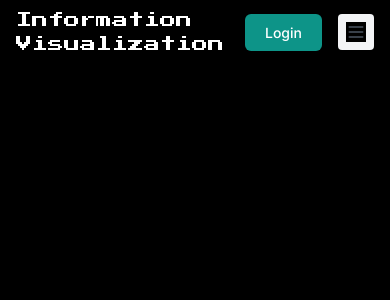
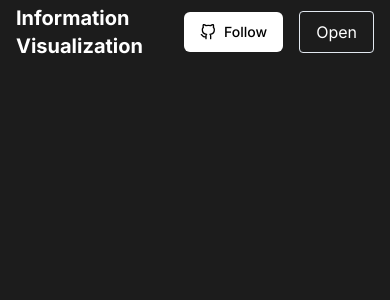
Before and after one commit to thelordzeus/info-viz, a Next.js app: page / in a window 390 px wide. Shown: the top 300 px of the page. Built offline with nearby package versions, Linux system fonts and the light colour scheme.

Commit message:
feat: added navbar

```diff
--- a/app/globals.css
+++ b/app/globals.css
@@ -78,7 +78,7 @@
 }
 
 * {
-  background-color: black;
+  background-color: #1c1c1c;
 }
 
 @font-face {
--- a/components/layouts/Navbar.jsx
+++ b/components/layouts/Navbar.jsx
@@ -1,11 +1,24 @@
+import { Button } from "@/components/ui/button";
+import { FiGithub } from "react-icons/fi";
+import {
+  DropdownMenu,
+  DropdownMenuContent,
+  DropdownMenuItem,
+  DropdownMenuLabel,
+  DropdownMenuSeparator,
+  DropdownMenuTrigger,
+} from "@/components/ui/dropdown-menu";
+
 export default function Navbar() {
   return (
-    <header className="bg-black">
+    <header className="bg-white">
       <div className="mx-auto max-w-screen-xl px-4 sm:px-6 lg:px-8">
         <div className="flex h-16 items-center justify-between">
           <div className="md:flex md:items-center md:gap-12">
-            <a className="block text-white font-title" href="/">
-              <span className="">Information Visualization</span>
+            <a className="block " href="/">
+              <span className="text-white font-bold text-xl ">
+                Information Visualization
+              </span>
             </a>
           </div>
 
@@ -14,7 +27,7 @@
               <ul className="flex items-center gap-6 text-sm">
                 <li>
                   <a
-                    className="text-gray-500 transition hover:text-gray-500/75"
+                    className="text-white transition hover:bg-white hover:text-black px-4 py-3 rounded-md"
                     href="/"
                   >
                     About
@@ -23,7 +36,7 @@
 
                 <li>
                   <a
-                    className="text-gray-500 transition hover:text-gray-500/75"
+                    className="text-white transition hover:bg-white hover:text-black px-4 py-3 rounded-md"
                     href="/"
                   >
                     Experiments
@@ -35,40 +48,22 @@
 
           <div className="flex items-center gap-4">
             <div className="sm:flex sm:gap-4">
-              <a
-                className="rounded-md bg-teal-600 px-5 py-2.5 text-sm font-medium text-white shadow"
-                href="/"
-              >
-                Login
-              </a>
-
-              <div className="hidden sm:flex">
-                <a
-                  className="rounded-md bg-gray-100 px-5 py-2.5 text-sm font-medium text-teal-600"
-                  href="/"
-                >
-                  Register
-                </a>
-              </div>
+              <Button className="bg-white hover:bg-white">
+                <FiGithub className="mr-2 h-4 w-4 bg-white text-black" />{" "}
+                <span className="text-black bg-white">Follow</span>
+              </Button>
             </div>
 
             <div className="block md:hidden">
-              <button className="rounded bg-gray-100 p-2 text-gray-600 transition hover:text-gray-600/75">
-                <svg
-                  xmlns="http://www.w3.org/2000/svg"
-                  className="h-5 w-5"
-                  fill="none"
-                  viewBox="0 0 24 24"
-                  stroke="currentColor"
-                  strokeWidth="2"
-                >
-                  <path
-                    strokeLinecap="round"
-                    strokeLinejoin="round"
-                    d="M4 6h16M4 12h16M4 18h16"
-                  />
-                </svg>
-              </button>
+              <DropdownMenu className="bg-[##1c1c1c]">
+                <DropdownMenuTrigger className="text-white rounded border px-4 py-2">
+                  Open
+                </DropdownMenuTrigger>
+                <DropdownMenuContent className="bg-[##1c1c1c] text-white">
+                  <DropdownMenuItem>About</DropdownMenuItem>
+                  <DropdownMenuItem>Experiments</DropdownMenuItem>
+                </DropdownMenuContent>
+              </DropdownMenu>
             </div>
           </div>
         </div>
--- /dev/null
+++ b/components/ui/button.jsx
@@ -0,0 +1,47 @@
+import * as React from "react"
+import { Slot } from "@radix-ui/react-slot"
+import { cva } from "class-variance-authority";
+
+import { cn } from "@/lib/utils"
+
+const buttonVariants = cva(
+  "inline-flex items-center justify-center rounded-md text-sm font-medium ring-offset-background transition-colors focus-visible:outline-none focus-visible:ring-2 focus-visible:ring-ring focus-visible:ring-offset-2 disabled:pointer-events-none disabled:opacity-50",
+  {
+    variants: {
+      variant: {
+        default: "bg-primary text-primary-foreground hover:bg-primary/90",
+        destructive:
+          "bg-destructive text-destructive-foreground hover:bg-destructive/90",
+        outline:
+          "border border-input bg-background hover:bg-accent hover:text-accent-foreground",
+        secondary:
+          "bg-secondary text-secondary-foreground hover:bg-secondary/80",
+        ghost: "hover:bg-accent hover:text-accent-foreground",
+        link: "text-primary underline-offset-4 hover:underline",
+      },
+      size: {
+        default: "h-10 px-4 py-2",
+        sm: "h-9 rounded-md px-3",
+        lg: "h-11 rounded-md px-8",
+        icon: "h-10 w-10",
+      },
+    },
+    defaultVariants: {
+      variant: "default",
+      size: "default",
+    },
+  }
+)
+
+const Button = React.forwardRef(({ className, variant, size, asChild = false, ...props }, ref) => {
+  const Comp = asChild ? Slot : "button"
+  return (
+    (<Comp
+      className={cn(buttonVariants({ variant, size, className }))}
+      ref={ref}
+      {...props} />)
+  );
+})
+Button.displayName = "Button"
+
+export { Button, buttonVariants }
--- /dev/null
+++ b/components/ui/dropdown-menu.jsx
@@ -0,0 +1,157 @@
+"use client"
+
+import * as React from "react"
+import * as DropdownMenuPrimitive from "@radix-ui/react-dropdown-menu"
+import { Check, ChevronRight, Circle } from "lucide-react"
+
+import { cn } from "@/lib/utils"
+
+const DropdownMenu = DropdownMenuPrimitive.Root
+
+const DropdownMenuTrigger = DropdownMenuPrimitive.Trigger
+
+const DropdownMenuGroup = DropdownMenuPrimitive.Group
+
+const DropdownMenuPortal = DropdownMenuPrimitive.Portal
+
+const DropdownMenuSub = DropdownMenuPrimitive.Sub
+
+const DropdownMenuRadioGroup = DropdownMenuPrimitive.RadioGroup
+
+const DropdownMenuSubTrigger = React.forwardRef(({ className, inset, children, ...props }, ref) => (
+  <DropdownMenuPrimitive.SubTrigger
+    ref={ref}
+    className={cn(
+      "flex cursor-default select-none items-center rounded-sm px-2 py-1.5 text-sm outline-none focus:bg-slate-100 data-[state=open]:bg-slate-100 dark:focus:bg-slate-800 dark:data-[state=open]:bg-slate-800",
+      inset && "pl-8",
+      className
+    )}
+    {...props}>
+    {children}
+    <ChevronRight className="ml-auto h-4 w-4" />
+  </DropdownMenuPrimitive.SubTrigger>
+))
+DropdownMenuSubTrigger.displayName =
+  DropdownMenuPrimitive.SubTrigger.displayName
+
+const DropdownMenuSubContent = React.forwardRef(({ className, ...props }, ref) => (
+  <DropdownMenuPrimitive.SubContent
+    ref={ref}
+    className={cn(
+      "z-50 min-w-[8rem] overflow-hidden rounded-md border border-slate-200 bg-white p-1 text-slate-950 shadow-lg data-[state=open]:animate-in data-[state=closed]:animate-out data-[state=closed]:fade-out-0 data-[state=open]:fade-in-0 data-[state=closed]:zoom-out-95 data-[state=open]:zoom-in-95 data-[side=bottom]:slide-in-from-top-2 data-[side=left]:slide-in-from-right-2 data-[side=right]:slide-in-from-left-2 data-[side=top]:slide-in-from-bottom-2 dark:border-slate-800 dark:bg-slate-950 dark:text-slate-50",
+      className
+    )}
+    {...props} />
+))
+DropdownMenuSubContent.displayName =
+  DropdownMenuPrimitive.SubContent.displayName
+
+const DropdownMenuContent = React.forwardRef(({ className, sideOffset = 4, ...props }, ref) => (
+  <DropdownMenuPrimitive.Portal>
+    <DropdownMenuPrimitive.Content
+      ref={ref}
+      sideOffset={sideOffset}
+      className={cn(
+        "z-50 min-w-[8rem] overflow-hidden rounded-md border border-slate-200 bg-white p-1 text-slate-950 shadow-md data-[state=open]:animate-in data-[state=closed]:animate-out data-[state=closed]:fade-out-0 data-[state=open]:fade-in-0 data-[state=closed]:zoom-out-95 data-[state=open]:zoom-in-95 data-[side=bottom]:slide-in-from-top-2 data-[side=left]:slide-in-from-right-2 data-[side=right]:slide-in-from-left-2 data-[side=top]:slide-in-from-bottom-2 dark:border-slate-800 dark:bg-slate-950 dark:text-slate-50",
+        className
+      )}
+      {...props} />
+  </DropdownMenuPrimitive.Portal>
+))
+DropdownMenuContent.displayName = DropdownMenuPrimitive.Content.displayName
+
+const DropdownMenuItem = React.forwardRef(({ className, inset, ...props }, ref) => (
+  <DropdownMenuPrimitive.Item
+    ref={ref}
+    className={cn(
+      "relative flex cursor-default select-none items-center rounded-sm px-2 py-1.5 text-sm outline-none transition-colors focus:bg-slate-100 focus:text-slate-900 data-[disabled]:pointer-events-none data-[disabled]:opacity-50 dark:focus:bg-slate-800 dark:focus:text-slate-50",
+      inset && "pl-8",
+      className
+    )}
+    {...props} />
+))
+DropdownMenuItem.displayName = DropdownMenuPrimitive.Item.displayName
+
+const DropdownMenuCheckboxItem = React.forwardRef(({ className, children, checked, ...props }, ref) => (
+  <DropdownMenuPrimitive.CheckboxItem
+    ref={ref}
+    className={cn(
+      "relative flex cursor-default select-none items-center rounded-sm py-1.5 pl-8 pr-2 text-sm outline-none transition-colors focus:bg-slate-100 focus:text-slate-900 data-[disabled]:pointer-events-none data-[disabled]:opacity-50 dark:focus:bg-slate-800 dark:focus:text-slate-50",
+      className
+    )}
+    checked={checked}
+    {...props}>
+    <span className="absolute left-2 flex h-3.5 w-3.5 items-center justify-center">
+      <DropdownMenuPrimitive.ItemIndicator>
+        <Check className="h-4 w-4" />
+      </DropdownMenuPrimitive.ItemIndicator>
+    </span>
+    {children}
+  </DropdownMenuPrimitive.CheckboxItem>
+))
+DropdownMenuCheckboxItem.displayName =
+  DropdownMenuPrimitive.CheckboxItem.displayName
+
+const DropdownMenuRadioItem = React.forwardRef(({ className, children, ...props }, ref) => (
+  <DropdownMenuPrimitive.RadioItem
+    ref={ref}
+    className={cn(
+      "relative flex cursor-default select-none items-center rounded-sm py-1.5 pl-8 pr-2 text-sm outline-none transition-colors focus:bg-slate-100 focus:text-slate-900 data-[disabled]:pointer-events-none data-[disabled]:opacity-50 dark:focus:bg-slate-800 dark:focus:text-slate-50",
+      className
+    )}
+    {...props}>
+    <span className="absolute left-2 flex h-3.5 w-3.5 items-center justify-center">
+      <DropdownMenuPrimitive.ItemIndicator>
+        <Circle className="h-2 w-2 fill-current" />
+      </DropdownMenuPrimitive.ItemIndicator>
+    </span>
+    {children}
+  </DropdownMenuPrimitive.RadioItem>
+))
+DropdownMenuRadioItem.displayName = DropdownMenuPrimitive.RadioItem.displayName
+
+const DropdownMenuLabel = React.forwardRef(({ className, inset, ...props }, ref) => (
+  <DropdownMenuPrimitive.Label
+    ref={ref}
+    className={cn("px-2 py-1.5 text-sm font-semibold", inset && "pl-8", className)}
+    {...props} />
+))
+DropdownMenuLabel.displayName = DropdownMenuPrimitive.Label.displayName
+
+const DropdownMenuSeparator = React.forwardRef(({ className, ...props }, ref) => (
+  <DropdownMenuPrimitive.Separator
+    ref={ref}
+    className={cn("-mx-1 my-1 h-px bg-slate-100 dark:bg-slate-800", className)}
+    {...props} />
+))
+DropdownMenuSeparator.displayName = DropdownMenuPrimitive.Separator.displayName
+
+const DropdownMenuShortcut = ({
+  className,
+  ...props
+}) => {
+  return (
+    (<span
+      className={cn("ml-auto text-xs tracking-widest opacity-60", className)}
+      {...props} />)
+  );
+}
+DropdownMenuShortcut.displayName = "DropdownMenuShortcut"
+
+export {
+  DropdownMenu,
+  DropdownMenuTrigger,
+  DropdownMenuContent,
+  DropdownMenuItem,
+  DropdownMenuCheckboxItem,
+  DropdownMenuRadioItem,
+  DropdownMenuLabel,
+  DropdownMenuSeparator,
+  DropdownMenuShortcut,
+  DropdownMenuGroup,
+  DropdownMenuPortal,
+  DropdownMenuSub,
+  DropdownMenuSubContent,
+  DropdownMenuSubTrigger,
+  DropdownMenuRadioGroup,
+}
--- a/package.json
+++ b/package.json
@@ -9,6 +9,8 @@
     "lint": "next lint"
   },
   "dependencies": {
+    "@radix-ui/react-dropdown-menu": "^2.0.5",
+    "@radix-ui/react-slot": "^1.0.2",
     "autoprefixer": "10.4.15",
     "class-variance-authority": "^0.7.0",
     "clsx": "^2.0.0",
@@ -19,6 +21,7 @@
     "postcss": "8.4.28",
     "react": "18.2.0",
     "react-dom": "18.2.0",
+    "react-icons": "^4.10.1",
     "tailwind-merge": "^1.14.0",
     "tailwindcss": "3.3.3",
     "tailwindcss-animate": "^1.0.6"
```
Also changed, not shown: components.json, 1 other file (tests, documents, lock files or other folders).
